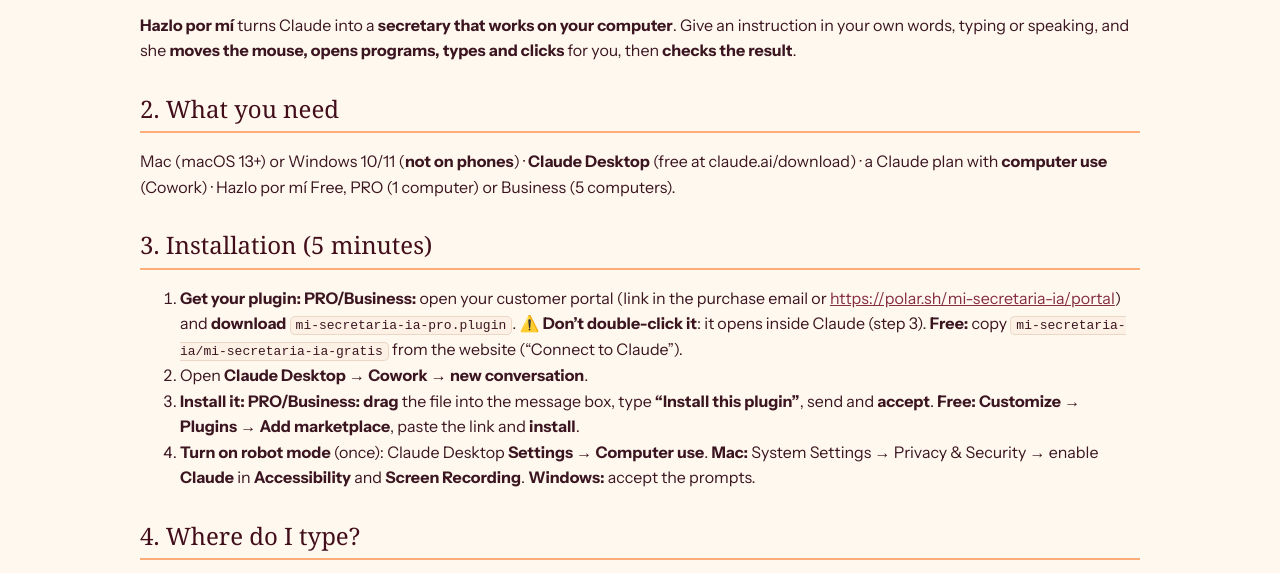
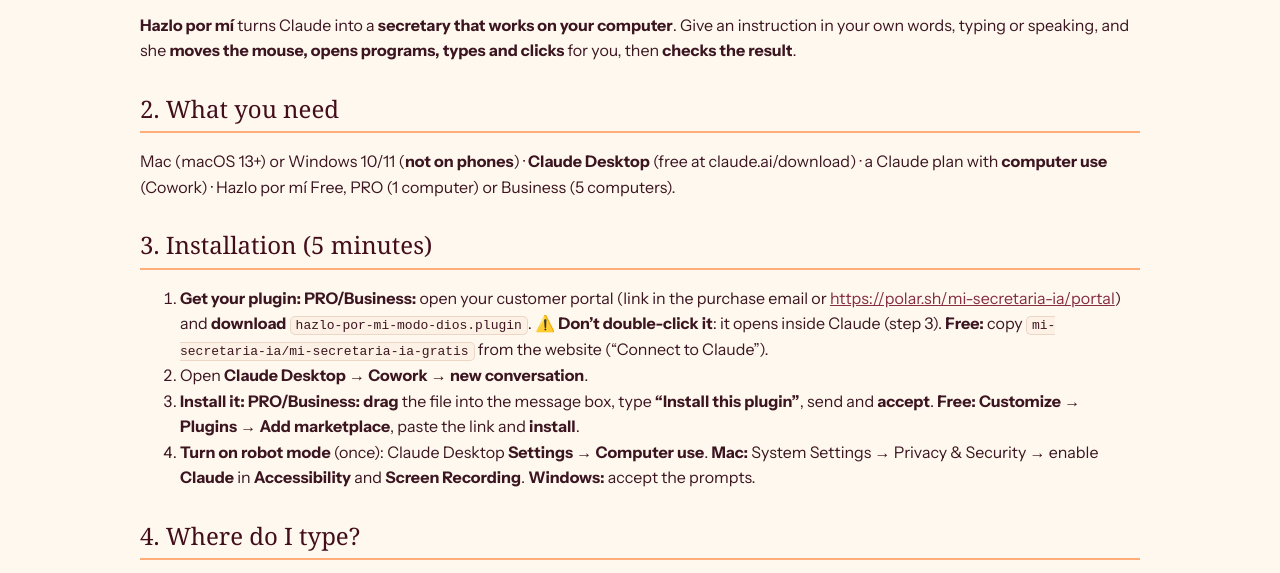
Before and after one commit to mi-secretaria-ia/mi-secretaria-ia.github.io, a plain HTML site: page instrucciones.html in a window 1280 px wide. Shown: the part 511-1084 px from the top of the page. Drawn offline with Linux system fonts and the light colour scheme; a web font is replaced by a local one.

Commit message:
Instrucciones: nombre nuevo del archivo instalable
Co-Authored-By: Claude Opus 5.5 <noreply@anthropic.com>

```diff
--- a/instrucciones.html
+++ b/instrucciones.html
@@ -64,13 +64,13 @@ footer{background:#2b0812;color:#ead7c9;font-size:13px;padding:20px 0;text-align
 <h2>3. Instalación (5 minutos)</h2>
 <ol>
 <li><b>Consigue tu complemento:</b>
-<ul><li><b>PRO y Empresa:</b> en el correo de compra pulsa <b>«Acceder a mi portal»</b> (o entra en <a href="https://polar.sh/mi-secretaria-ia/portal">https://polar.sh/mi-secretaria-ia/portal</a>) y <b>descarga</b> el archivo <code>mi-secretaria-ia-pro.plugin</code>. ⚠️ <b>No le hagas doble clic</b>: tu ordenador no sabe abrirlo solo; se abre dentro de Claude (paso 3).</li>
+<ul><li><b>PRO y Empresa:</b> en el correo de compra pulsa <b>«Acceder a mi portal»</b> (o entra en <a href="https://polar.sh/mi-secretaria-ia/portal">https://polar.sh/mi-secretaria-ia/portal</a>) y <b>descarga</b> el archivo <code>hazlo-por-mi-modo-dios.plugin</code>. ⚠️ <b>No le hagas doble clic</b>: tu ordenador no sabe abrirlo solo; se abre dentro de Claude (paso 3).</li>
 <li><b>Gratis:</b> copia el enlace <code>mi-secretaria-ia/mi-secretaria-ia-gratis</code> en la web (sección «Conectar con Claude»).</li></ul>
 </li>
 <li>Abre <b>Claude Desktop</b> → pestaña <b>Cowork</b> → <b>conversación nueva</b>.
 </li>
 <li><b>Instálalo:</b>
-<ul><li><b>PRO y Empresa:</b> <b>arrastra</b> el archivo <code>mi-secretaria-ia-pro.plugin</code> a la caja de escribir, escribe <b>«Instala este complemento»</b>, envía y <b>acepta</b> la instalación.</li>
+<ul><li><b>PRO y Empresa:</b> <b>arrastra</b> el archivo <code>hazlo-por-mi-modo-dios.plugin</code> a la caja de escribir, escribe <b>«Instala este complemento»</b>, envía y <b>acepta</b> la instalación.</li>
 <li><b>Gratis:</b> <b>Personalizar</b> → <b>Plugins</b> → <b>Añadir tienda (marketplace)</b>, pega el enlace (⌘ + V en Mac, Ctrl + V en Windows) e <b>instala</b>.</li></ul>
 </li>
 <li><b>Activa el modo robot</b> (una sola vez):
@@ -147,7 +147,7 @@ footer{background:#2b0812;color:#ead7c9;font-size:13px;padding:20px 0;text-align
 <p>Mac (macOS 13+) or Windows 10/11 (<b>not on phones</b>) · <b>Claude Desktop</b> (free at claude.ai/download) · a Claude plan with <b>computer use</b> (Cowork) · Hazlo por mí Free, PRO (1 computer) or Business (5 computers).</p>
 <h2>3. Installation (5 minutes)</h2>
 <ol>
-<li><b>Get your plugin:</b> <b>PRO/Business:</b> open your customer portal (link in the purchase email or <a href="https://polar.sh/mi-secretaria-ia/portal">https://polar.sh/mi-secretaria-ia/portal</a>) and <b>download</b> <code>mi-secretaria-ia-pro.plugin</code>. ⚠️ <b>Don’t double-click it</b>: it opens inside Claude (step 3). <b>Free:</b> copy <code>mi-secretaria-ia/mi-secretaria-ia-gratis</code> from the website (“Connect to Claude”).
+<li><b>Get your plugin:</b> <b>PRO/Business:</b> open your customer portal (link in the purchase email or <a href="https://polar.sh/mi-secretaria-ia/portal">https://polar.sh/mi-secretaria-ia/portal</a>) and <b>download</b> <code>hazlo-por-mi-modo-dios.plugin</code>. ⚠️ <b>Don’t double-click it</b>: it opens inside Claude (step 3). <b>Free:</b> copy <code>mi-secretaria-ia/mi-secretaria-ia-gratis</code> from the website (“Connect to Claude”).
 </li>
 <li>Open <b>Claude Desktop</b> → <b>Cowork</b> → <b>new conversation</b>.
 </li>
```
Also changed, not shown: 1 other file.
